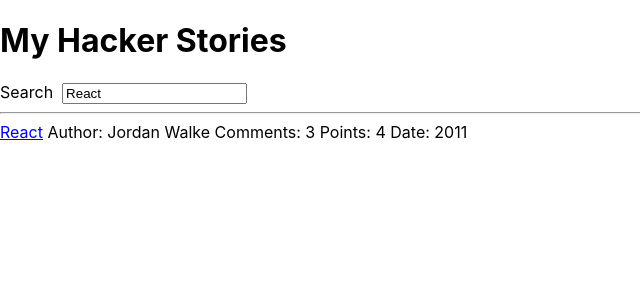
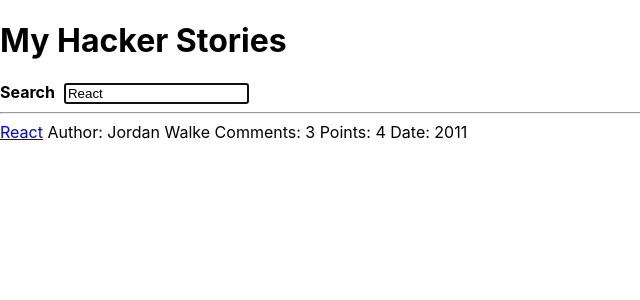
Before and after one commit to prisca-c/my-road-to-react, a React (Create React App) app: page / in a window 1280 px wide. Shown: the top 300 px of the page, without its empty margins (0-640 px from the left). Built offline with nearby package versions, Linux system fonts and the light colour scheme.

Commit message:
Component's children & useRef

```diff
--- a/src/App.js
+++ b/src/App.js
@@ -38,9 +38,15 @@
 
       <InputWithLabel
         id="search"
-        label="Search"
         value={searchTerm}
-        onInputChange={handleSearch} />
+        isFocused
+        onInputChange={handleSearch}
+      >
+
+        <strong>Search</strong>
+
+      </InputWithLabel>
+
       <hr />
 
       <List list={searchedStories} />
@@ -70,27 +76,37 @@
 
 const InputWithLabel = ({
   id,
-  label,
   value,
   type = "text" ,
   onInputChange,
-}) => (
+  children,
+  isFocused,
+}) => {
 
+  const inputRef = React.useRef();
+
+  React.useEffect(() => {
+    if (isFocused && inputRef.current) {
+      inputRef.current.focus();
+    }
+
+}, [isFocused]);
+
+  return (
     <>
 
-    <label htmlFor={id}> {label} </label>
+      <label htmlFor={id}> {children} </label>
       &nbsp;
       <input
+        ref={inputRef}
         id={id}
         type={type}
         value={value}
+        autoFocus={isFocused}
         onChange={onInputChange}
       />
 
     </>
   );
-
-
-
-
+}
 export default App;
```
Lines whose indentation alone changed are shown as unchanged.
